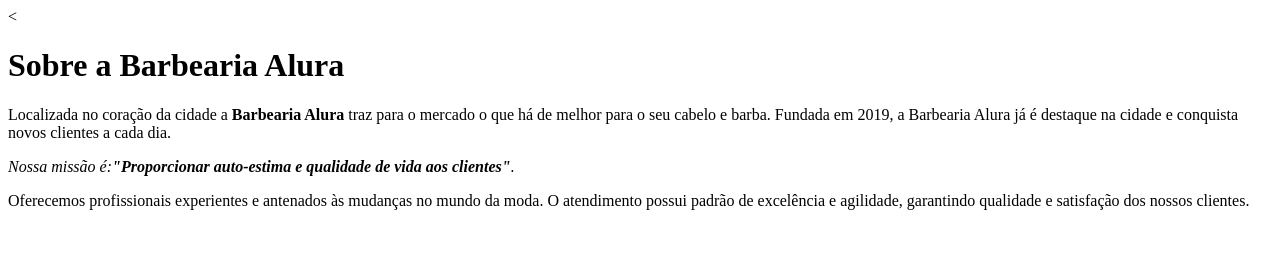
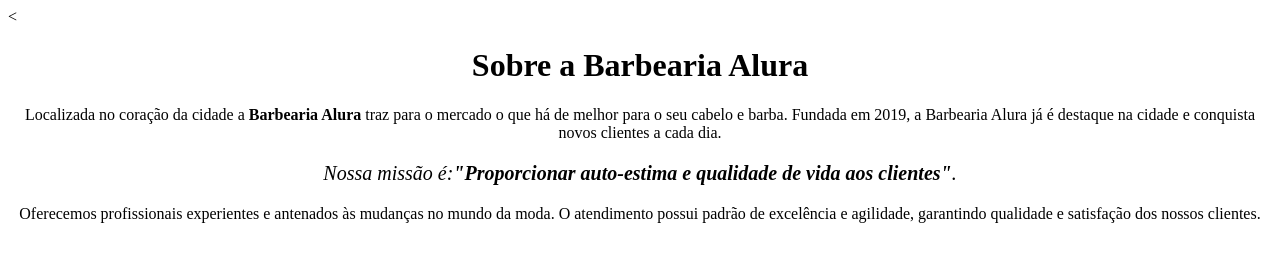
Before and after one commit to AnaOkozanski/barbeariaalura, a plain HTML site: page index.html in a window 1280 px wide. Drawn offline with Linux system fonts and the light colour scheme.

Commit message:
Quarta edicao

```diff
--- a/index.html
+++ b/index.html
@@ -1,14 +1,18 @@
 <DOCTYPE html>
 <html lang="pt-br">
-       <meta charset="UTF-8">
-      <<title>Barbearia Alura</title>
+     <head>
+          <meta charset="UTF-8">
+         <<title>Barbearia Alura</title>
+    </head>
+    <body>
+       <h1 style="text-align: center">Sobre a Barbearia Alura</h1>
 
-       <h1>Sobre a Barbearia Alura</h1>
-
-       <p>Localizada no coração da cidade a <strong> Barbearia Alura</strong> traz para o mercado o que há de melhor para o seu cabelo e barba.
+       <p style="text-align: center">Localizada no coração da cidade a <strong> Barbearia Alura</strong> traz para o mercado o que há de melhor para o seu cabelo e barba.
          Fundada em 2019, a Barbearia Alura já é destaque na cidade e conquista novos clientes a cada dia.</p>
 
-       <p><em>Nossa missão é:<strong>"Proporcionar auto-estima e qualidade de vida aos clientes"</strong>.</em></p>
+       <p style="font-size: 20px; text-align: center"><em>Nossa missão é:<strong>"Proporcionar auto-estima e qualidade de vida aos clientes"</strong>.</em></p>
 
-      <p>Oferecemos profissionais experientes e antenados às mudanças no mundo da moda. O atendimento possui padrão de excelência e agilidade, garantindo qualidade e satisfação dos nossos clientes.</p>
+       <p style="text-align: center">Oferecemos profissionais experientes e antenados às mudanças no mundo da moda. O atendimento possui padrão de
+         excelência e agilidade, garantindo qualidade e satisfação dos nossos clientes.</p>
+   </body>
 </html>
```
